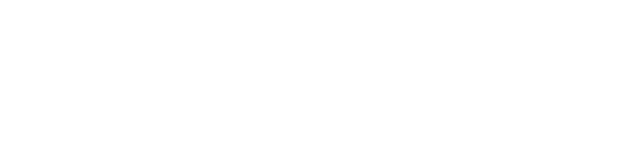
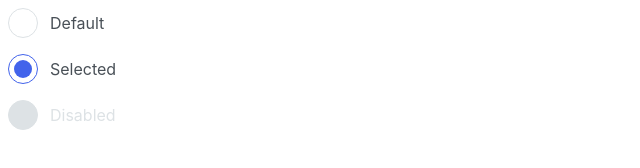
Before and after one commit to js-tasks-ru/htmlcss-20251006_yusupova-diana-94, a website: page 07-lection5/02-radio/index.html in a window 1280 px wide. Shown: the whole page, without its empty margins (0-640 px from the left). Drawn offline with Linux system fonts and the light colour scheme.

Commit message:
add radio

```diff
--- a/07-lection5/02-radio/index.html
+++ b/07-lection5/02-radio/index.html
@@ -5,7 +5,33 @@
         <link rel="stylesheet" href="../../assets/css/main.css">
         <link rel="stylesheet" href="./radio.css">
     </head>
-    <body>
-
+    <body style="display: flex; flex-direction: column; gap: 16px;">
+        <label class="radio">
+            <input class="radio__input" type="radio">
+            <div class="radio__state">
+                <div class="radio__control">
+                    <div class="radio__icon"></div>
+                </div>
+                <div class="radio__label">Default</div>
+            </div>
+        </label>
+        <label class="radio">
+            <input class="radio__input" type="radio" checked>
+            <div class="radio__state">
+                <div class="radio__control">
+                    <div class="radio__icon"></div>
+                </div>
+                <div class="radio__label">Selected</div>
+            </div>
+        </label>
+        <label class="radio">
+            <input class="radio__input" type="radio" disabled>
+            <div class="radio__state">
+                <div class="radio__control">
+                    <div class="radio__icon"></div>
+                </div>
+                <div class="radio__label">Disabled</div>
+            </div>
+        </label>
     </body>
 </html>
--- a/07-lection5/02-radio/radio.css
+++ b/07-lection5/02-radio/radio.css
@@ -0,0 +1,65 @@
+.radio__state {
+    display: inline-flex;
+    align-items: center;
+    gap: 12px;
+}
+
+.radio__control {
+    width: 28px;
+    height: 28px;
+    background: var(--white);
+    border: 1px solid var(--grey-2);
+    border-radius: 50%;
+    display: flex;
+    align-items: center;
+    justify-content: center;
+}
+
+.radio__label {
+    font-family: Inter, sans-serif;
+    font-style: normal;
+    font-weight: 400;
+    font-size: 16px;
+    line-height: 24px;
+    color: var(--grey-4);
+}
+
+.radio__input:checked ~ .radio__state
+.radio__control {
+    border-color: var(--blue);
+    background: var(--white);
+}
+
+.radio__input:checked ~ .radio__state
+.radio__icon {
+    display: block;
+    width: 18px;
+    height: 18px;
+    background-color: var(--blue);
+    border-radius: 50%;
+}
+
+.radio__input {
+    position: absolute;
+    left: -100vw;
+}
+
+.radio__input:focus ~ .radio__state
+.radio__label {
+    text-decoration: underline;
+}
+
+.radio {
+    position: relative;
+}
+
+.radio__input:disabled ~ .radio__state
+.radio__control {
+    border-color: var(--grey-2);
+    background: var(--grey-2);
+}
+
+.radio__input:disabled ~ .radio__state
+.radio__label {
+    color: var(--grey-2);
+}
```
